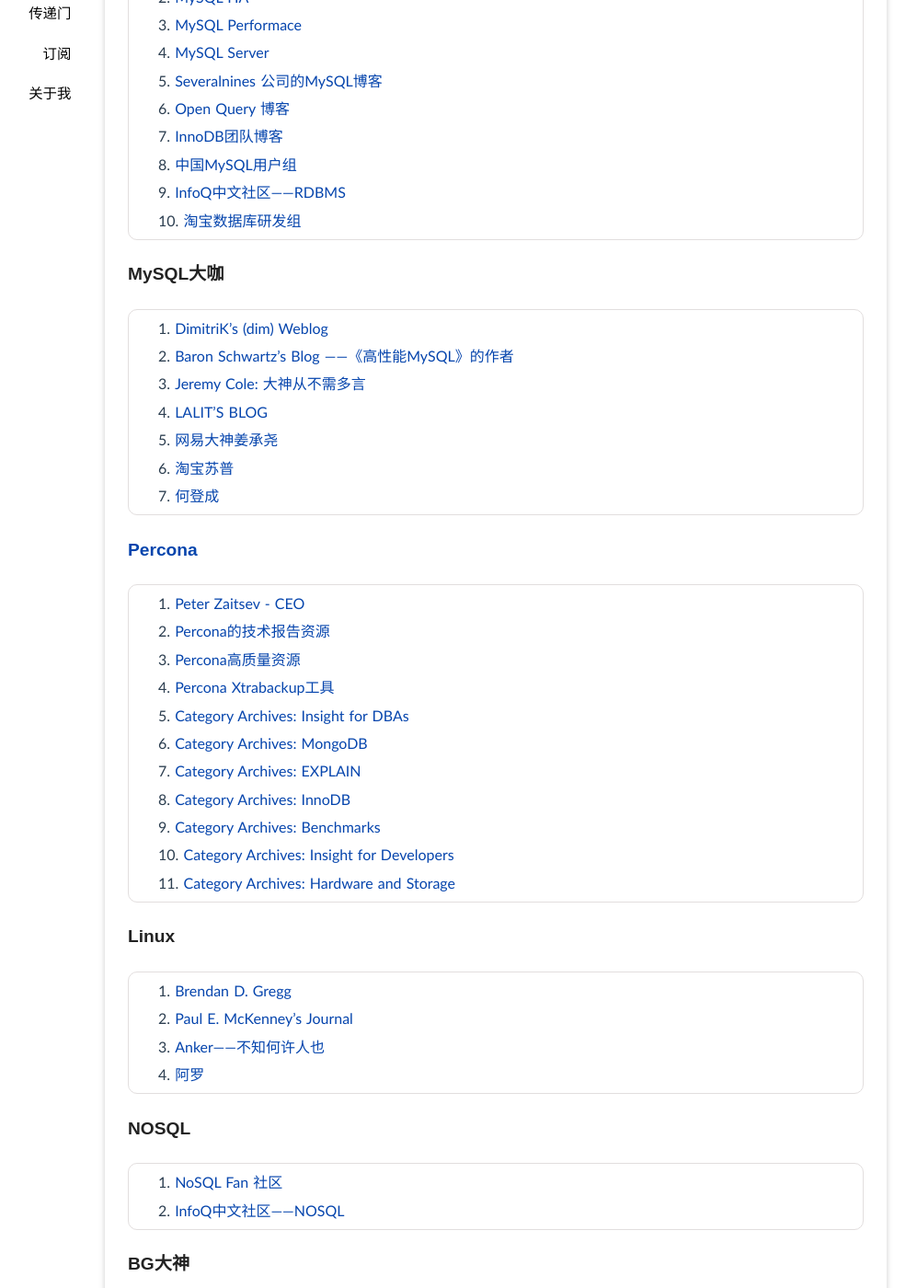
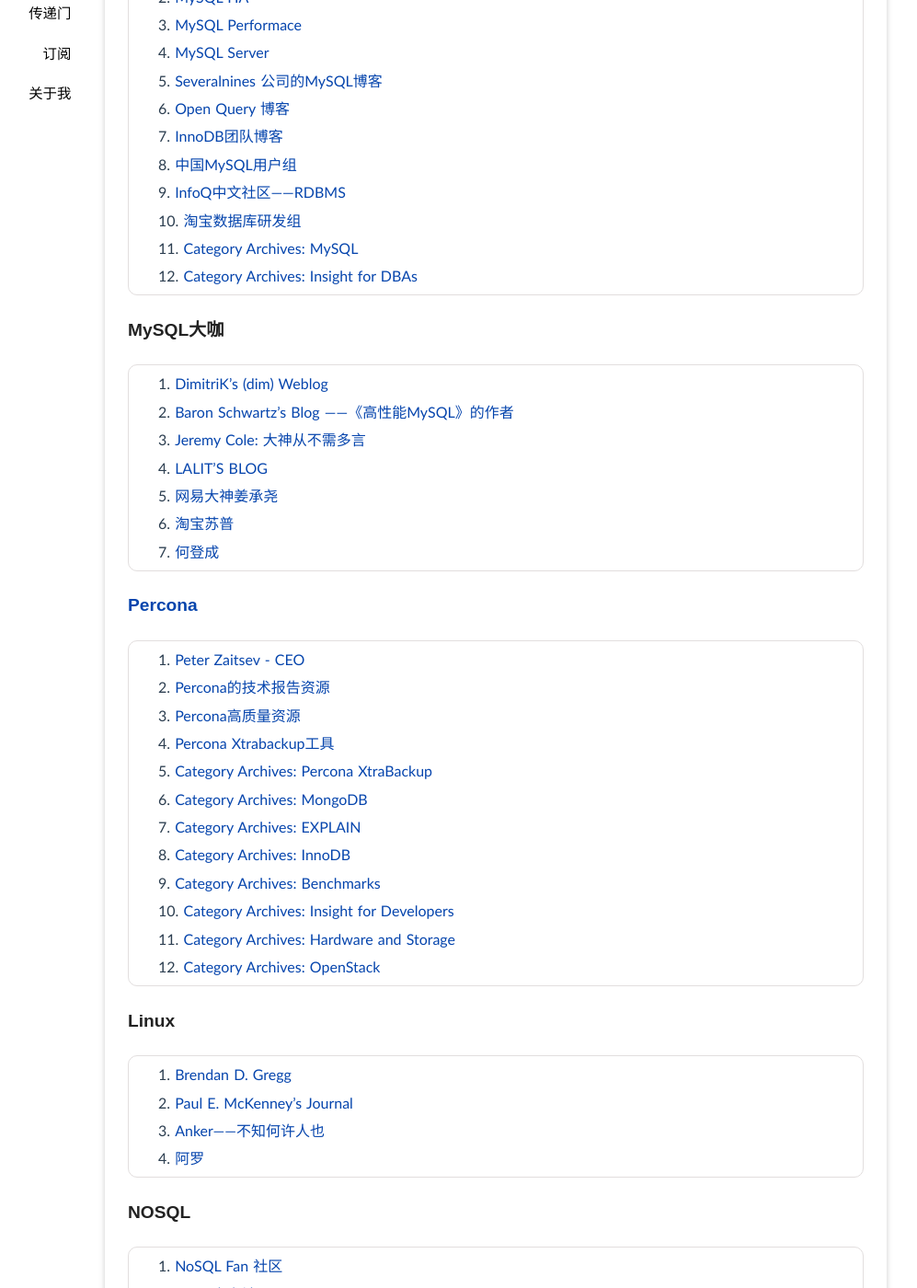
Before and after one commit to jzoe/post, a Jekyll site: the page built from links/index.md, in a window 1280 px wide and 1400 px high, scrolled down 342 px. Shown: the whole window at 92% size, without its empty margins (101-1098 px from the left). Built offline with Jekyll 4.4.1, drawn with Linux system fonts in a browser that asks for light colours; Markdown is read by kramdown in place of the engine named in the settings; comment, search, counter and statistics services are not loaded.

Commit message:
add links

```diff
--- a/links/index.md
+++ b/links/index.md
@@ -22,6 +22,8 @@
 8. [中国MySQL用户组](http://acmug.com/ "名头大，静看你装逼")
 9. [InfoQ中文社区——RDBMS](http://www.infoq.com/cn/rdbms/?utm_source=infoq&utm_medium=header_graybar&utm_campaign=topic_clk "InfoQ中文社区——RDBMS专区")
 10. [淘宝数据库研发组](http://mysql.taobao.org/)
+11. [Category Archives: MySQL](https://www.percona.com/blog/category/mysql/ "Percona的MySQL专题")
+12. [Category Archives: Insight for DBAs](https://www.percona.com/blog/category/dba-insight/ "如题。。Percona博客中DBA专题")
 
 ###MySQL大咖
 
@@ -39,13 +41,14 @@
 2. [Percona的技术报告资源](https://www.percona.com/resources/technical-presentations)
 3. [Percona高质量资源](https://www.percona.com/resources "技术报告、eBook等")
 4. [Percona Xtrabackup工具](https://www.percona.com/software/mysql-database/percona-xtrabackup "开源热备份工具")
-5. [Category Archives: Insight for DBAs](https://www.percona.com/blog/category/dba-insight/ "如题。。Percona博客中DBA专题")
+5. [Category Archives: Percona XtraBackup](https://www.percona.com/blog/category/percona-xtrabackup/ "XtraBackup专题")
 6. [Category Archives: MongoDB](https://www.percona.com/blog/category/mongodb/ "Percona的MongoDB专题")
 7. [Category Archives: EXPLAIN](https://www.percona.com/blog/category/explain-2/ "查询解析器专题")
 8. [Category Archives: InnoDB](https://www.percona.com/blog/category/innodb/ "innodb专题")
 9. [Category Archives: Benchmarks](https://www.percona.com/blog/category/benchmarks/ "基准测试专题")
 10. [Category Archives: Insight for Developers](https://www.percona.com/blog/category/developer-insight/ "开发者专题")
 11. [Category Archives: Hardware and Storage](https://www.percona.com/blog/category/hardware-storage/ "硬件与存储专题")
+12. [Category Archives: OpenStack](https://www.percona.com/blog/category/openstack/ "OpenStack专题")
 
 ###Linux
 
```
